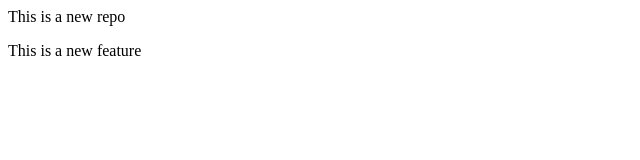
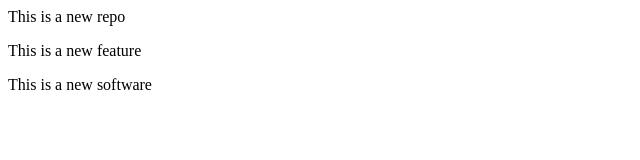
Before and after one commit to Heet4023T/localrepo, a plain HTML site: page index.html in a window 1280 px wide. Shown: the whole page, without its empty margins (0-640 px from the left). Drawn offline with Linux system fonts and the light colour scheme.

Commit message:
Add a new software

```diff
--- a/index.html
+++ b/index.html
@@ -1,2 +1,3 @@
 <p>This is a new repo</p>
 <p>This is a new feature</p>
+<p>This is a new software</p>
```
